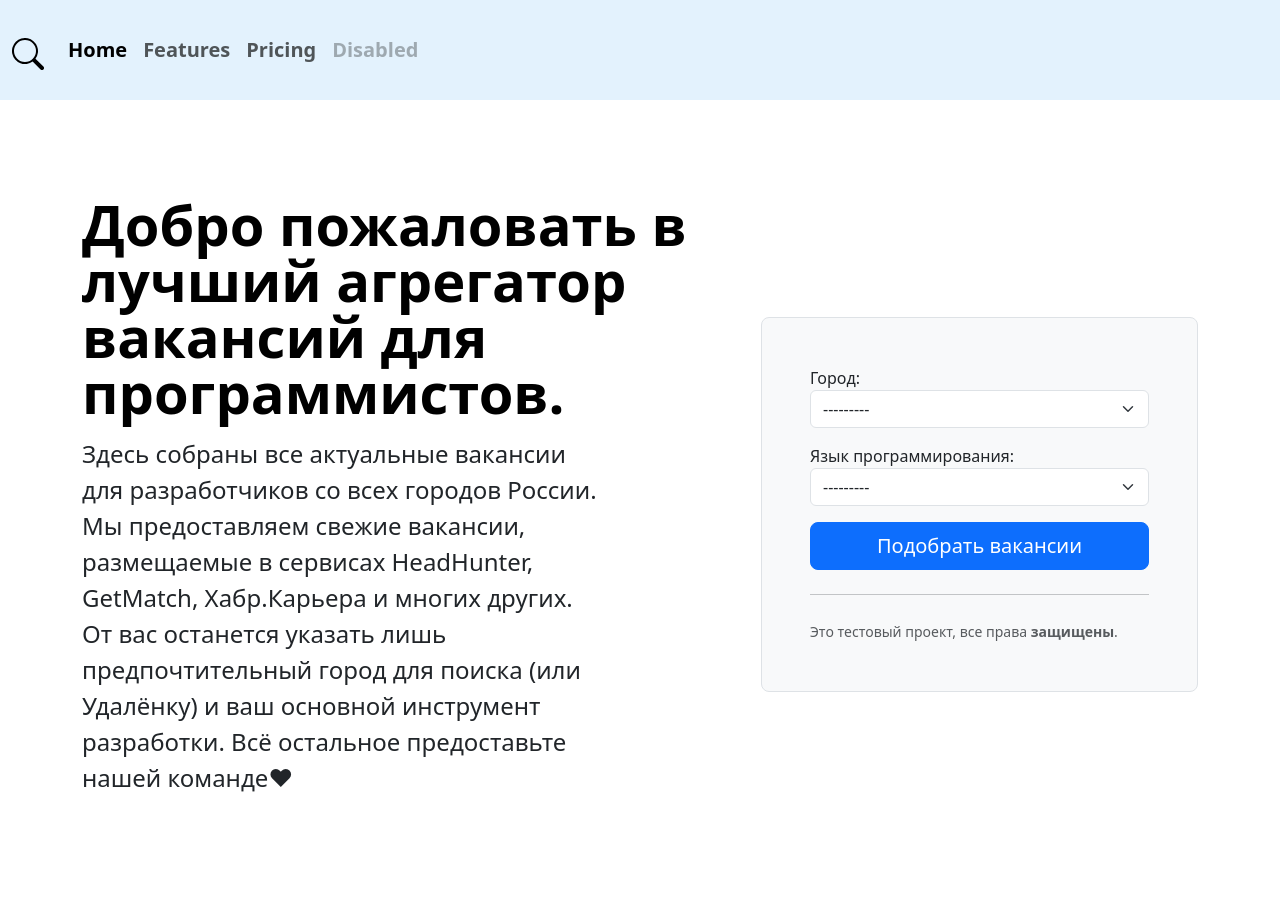
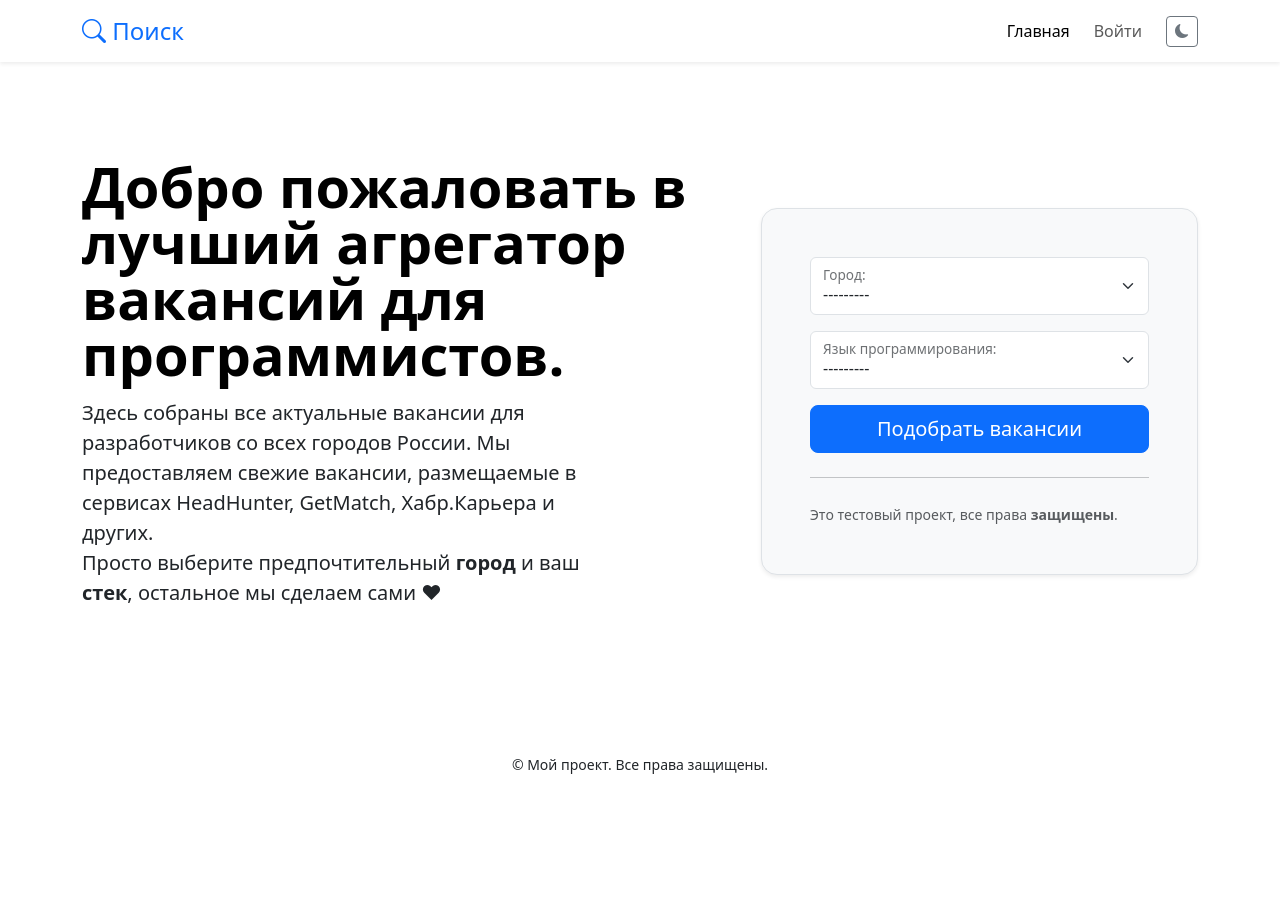
Before and after one commit to ReyTayler/agregator_for_dev, a Django app: page / in a window 1280 px wide. After the commit the page ends 774 px from the top, so only its background shows below. Run offline with Django 4.2, Linux system fonts and the light colour scheme; data that the repository does not hold is empty.

Commit message:
Изменение визуала страниц, добавлена поддержка тёмной темы

```diff
--- a/src/scrap/templates/scrap/main.html
+++ b/src/scrap/templates/scrap/main.html
@@ -1,21 +1,34 @@
 {% extends "base.html" %}
-{% block title %}Home{% endblock title %}
+{% block title %}Главная{% endblock title %}
+
 {% block content %}
 <div class="row align-items-center g-lg-5 py-5">
   <div class="col-lg-7 text-center text-lg-start">
-        <h1 class="display-4 fw-bold lh-1 text-body-emphasis mb-3">Добро пожаловать в лучший агрегатор вакансий для
-            программистов.</h1>
-        <p class="col-lg-10 fs-4">Здесь собраны все актуальные вакансии для разработчиков со всех городов России. Мы
-            предоставляем свежие вакансии, размещаемые в сервисах HeadHunter, GetMatch, Хабр.Карьера и многих
-            других.<br> От вас останется указать лишь предпочтительный город для поиска (или Удалёнку) и ваш основной
-            инструмент разработки. Всё остальное предоставьте нашей команде❤</p>
+    <h1 class="display-4 fw-bold lh-1 text-body-emphasis mb-3 animate__animated animate__fadeInLeft">
+      Добро пожаловать в лучший агрегатор вакансий для программистов.
+    </h1>
+    <p class="col-lg-10 fs-5 text-body">
+      Здесь собраны все актуальные вакансии для разработчиков со всех городов России.
+      Мы предоставляем свежие вакансии, размещаемые в сервисах HeadHunter, GetMatch, Хабр.Карьера и других.<br>
+      Просто выберите предпочтительный <strong>город</strong> и ваш <strong>стек</strong>, остальное мы сделаем сами ❤
+    </p>
   </div>
+
   <div class="col-md-10 mx-auto col-lg-5">
-        <form class="p-4 p-md-5 border rounded-3 bg-body-tertiary" action="{% url 'vacancies' %}" method="GET">
-            {{form.as_p}}
+    <form class="p-4 p-md-5 border rounded-4 bg-body-tertiary shadow-sm" action="{% url 'vacancies' %}" method="GET">
+      {% for field in form %}
+        <div class="form-floating mb-3">
+          {{ field }}
+          <label for="{{ field.id_for_label }}">{{ field.label }}</label>
+          {% if field.errors %}
+            <div class="text-danger small">{{ field.errors|join:", " }}</div>
+          {% endif %}
+        </div>
+      {% endfor %}
+
       <button class="w-100 btn btn-lg btn-primary" type="submit">Подобрать вакансии</button>
       <hr class="my-4">
-            <small class="text-body-secondary">Это тестовый проект, все права <b>защищены</b>.</small>
+      <small class="text-body-secondary">Это тестовый проект, все права <strong>защищены</strong>.</small>
     </form>
   </div>
 </div>
--- a/src/templates/base.html
+++ b/src/templates/base.html
@@ -1,51 +1,125 @@
 <!doctype html>
-<html lang="ru">
+<html lang="ru" data-bs-theme="light">
 <head>
   <meta charset="utf-8">
   <meta name="viewport" content="width=device-width, initial-scale=1">
+  <title>{% block title %}Главная{% endblock title %}</title>
 
+  <!-- Установка темы до загрузки Bootstrap (предотвращает мигание) -->
+  <script>
+    (function () {
+      const savedTheme = localStorage.getItem('theme');
+      const prefersDark = window.matchMedia('(prefers-color-scheme: dark)').matches;
+      const theme = savedTheme || (prefersDark ? 'dark' : 'light');
+      document.documentElement.setAttribute('data-bs-theme', theme);
+    })();
+  </script>
+
+  <!-- Bootstrap CSS -->
   <link href="https://cdn.jsdelivr.net/npm/bootstrap@5.3.0/dist/css/bootstrap.min.css" rel="stylesheet"
-          integrity="sha384-9ndCyUaIbzAi2FUVXJi0CjmCapSmO7SnpJef0486qhLnuZ2cdeRhO02iuK6FUUVM" crossorigin="anonymous">
+        integrity="sha384-9ndCyUaIbzAi2FUVXJi0CjmCapSmO7SnpJef0486qhLnuZ2cdeRhO02iuK6FUUVM"
+        crossorigin="anonymous">
+  <link rel="stylesheet" href="https://cdn.jsdelivr.net/npm/bootstrap-icons@1.10.5/font/bootstrap-icons.css">
 
-    <title>{% block title %}{% endblock title %}</title>
+  <style>
+    :root {
+      --bs-primary-bg: #e3f2fd;
+      --bs-footer-bg: #e3f2fd;
+    }
+
+    body {
+      transition: background-color 0.3s, color 0.3s;
+    }
+
+    footer {
+      transition: background-color 0.3s, color 0.3s;
+    }
+
+    @media (prefers-color-scheme: dark) {
+      html[data-bs-theme="dark"] {
+        color-scheme: dark;
+      }
+    }
+  </style>
 </head>
-<body>
-<nav class="navbar navbar-expand-md navbar-light py-4" style="background-color: #e3f2fd;">
-    <div class="container-fluid">
-        <a class="navbar-brand fs-3" href="{% url 'main' %}">
-            <svg xmlns="http://www.w3.org/2000/svg" width="32" height="32" fill="currentColor" class="bi bi-search"
-                 viewBox="0 0 16 16">
-                <path d="M11.742 10.344a6.5 6.5 0 1 0-1.397 1.398h-.001c.03.04.062.078.098.115l3.85 3.85a1 1 0 0 0 1.415-1.414l-3.85-3.85a1.007 1.007 0 0 0-.115-.1zM12 6.5a5.5 5.5 0 1 1-11 0 5.5 5.5 0 0 1 11 0z"/>
-            </svg>
+
+<body class="d-flex flex-column min-vh-100">
+<nav class="navbar navbar-expand-lg shadow-sm">
+  <div class="container">
+    <a class="navbar-brand fs-4 text-primary" href="{% url 'main' %}">
+      <i class="bi bi-search"></i> Поиск
     </a>
-        <button class="navbar-toggler" type="button" data-toggle="collapse" data-target="#navbarNav"
-                aria-controls="navbarNav" aria-expanded="false" aria-label="Toggle navigation">
+    <button class="navbar-toggler" type="button" data-bs-toggle="collapse" data-bs-target="#navbarNav"
+            aria-controls="navbarNav" aria-expanded="false" aria-label="Меню">
       <span class="navbar-toggler-icon"></span>
     </button>
-        <div class="collapse navbar-collapse" id="navbarNav">
-            <ul class="navbar-nav">
+
+    <div class="collapse navbar-collapse justify-content-end" id="navbarNav">
+      <ul class="navbar-nav align-items-center gap-2">
         <li class="nav-item">
-                    <a class="nav-link active fs-5" aria-current="page" href="#"><b>Home</b></a>
+          <a class="nav-link {% if request.resolver_match.url_name == 'main' %}active{% endif %}" href="{% url 'main' %}">Главная</a>
         </li>
+
+        {% if user.is_authenticated %}
           <li class="nav-item">
-                    <a class="nav-link fs-5" href="#"><b>Features</b></a>
+            <a class="nav-link" href="{% url 'accounts:logout' %}">Выйти</a>
           </li>
+        {% else %}
           <li class="nav-item">
-                    <a class="nav-link fs-5" href="#"><b>Pricing</b></a>
+            <a class="nav-link" href="{% url 'accounts:login' %}">Войти</a>
           </li>
-                <li class="nav-item">
-                    <a class="nav-link disabled fs-5" href="#" tabindex="-1" aria-disabled="true"><b>Disabled</b></a>
+        {% endif %}
+
+        <!-- Кнопка переключения темы -->
+        <li class="nav-item ms-2">
+          <button id="themeToggle" class="btn btn-outline-secondary btn-sm btn-theme-toggle" title="Переключить тему">
+            <i class="bi bi-moon-fill" id="themeIcon"></i>
+          </button>
         </li>
       </ul>
     </div>
   </div>
 </nav>
-<div class="container py-5">
-    {% block content %}
-    {% endblock content %}
-</div>
+
+<main class="container py-5 flex-grow-1">
+  {% block content %}{% endblock content %}
+</main>
+
+<footer class="text-center py-4 mt-auto">
+  <small>© {{ now|date:"Y" }} Мой проект. Все права защищены.</small>
+</footer>
+
 <script src="https://cdn.jsdelivr.net/npm/bootstrap@5.3.0/dist/js/bootstrap.bundle.min.js"
         integrity="sha384-geWF76RCwLtnZ8qwWowPQNguL3RmwHVBC9FhGdlKrxdiJJigb/j/68SIy3Te4Bkz"
         crossorigin="anonymous"></script>
+
+<script>
+  const html = document.documentElement;
+  const themeToggleBtn = document.getElementById('themeToggle');
+  const themeIcon = document.getElementById('themeIcon');
+
+  const savedTheme = localStorage.getItem('theme');
+  if (savedTheme) {
+    html.setAttribute('data-bs-theme', savedTheme);
+    updateIcon(savedTheme);
+  } else {
+    const prefersDark = window.matchMedia('(prefers-color-scheme: dark)').matches;
+    const defaultTheme = prefersDark ? 'dark' : 'light';
+    html.setAttribute('data-bs-theme', defaultTheme);
+    updateIcon(defaultTheme);
+  }
+
+  themeToggleBtn.addEventListener('click', () => {
+    const current = html.getAttribute('data-bs-theme');
+    const newTheme = current === 'light' ? 'dark' : 'light';
+    html.setAttribute('data-bs-theme', newTheme);
+    localStorage.setItem('theme', newTheme);
+    updateIcon(newTheme);
+  });
+
+  function updateIcon(theme) {
+    themeIcon.className = theme === 'light' ? 'bi bi-moon-fill' : 'bi bi-sun-fill';
+  }
+</script>
 </body>
 </html>
```
Also changed, not shown: src/scrap/templates/scrap/vacancies.html (+59 -21 lines). Lines whose indentation alone changed are shown as unchanged.
